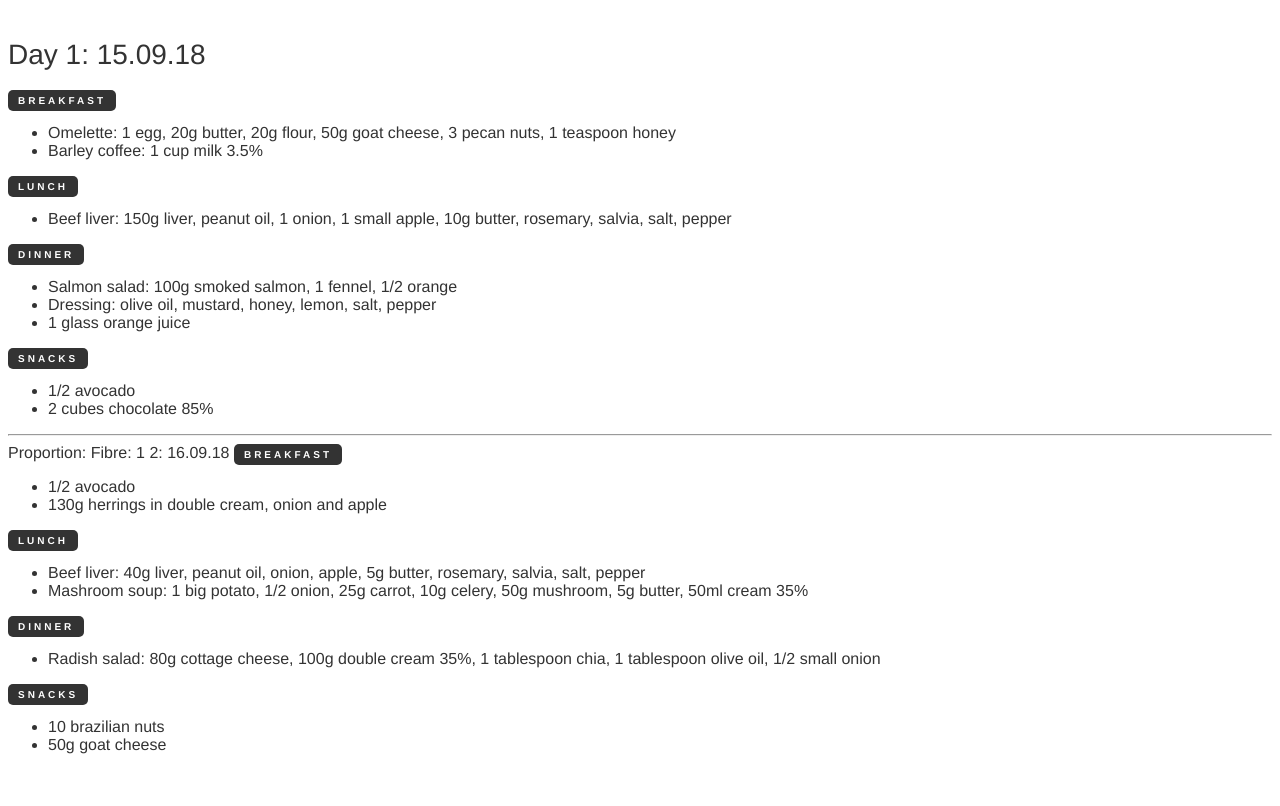
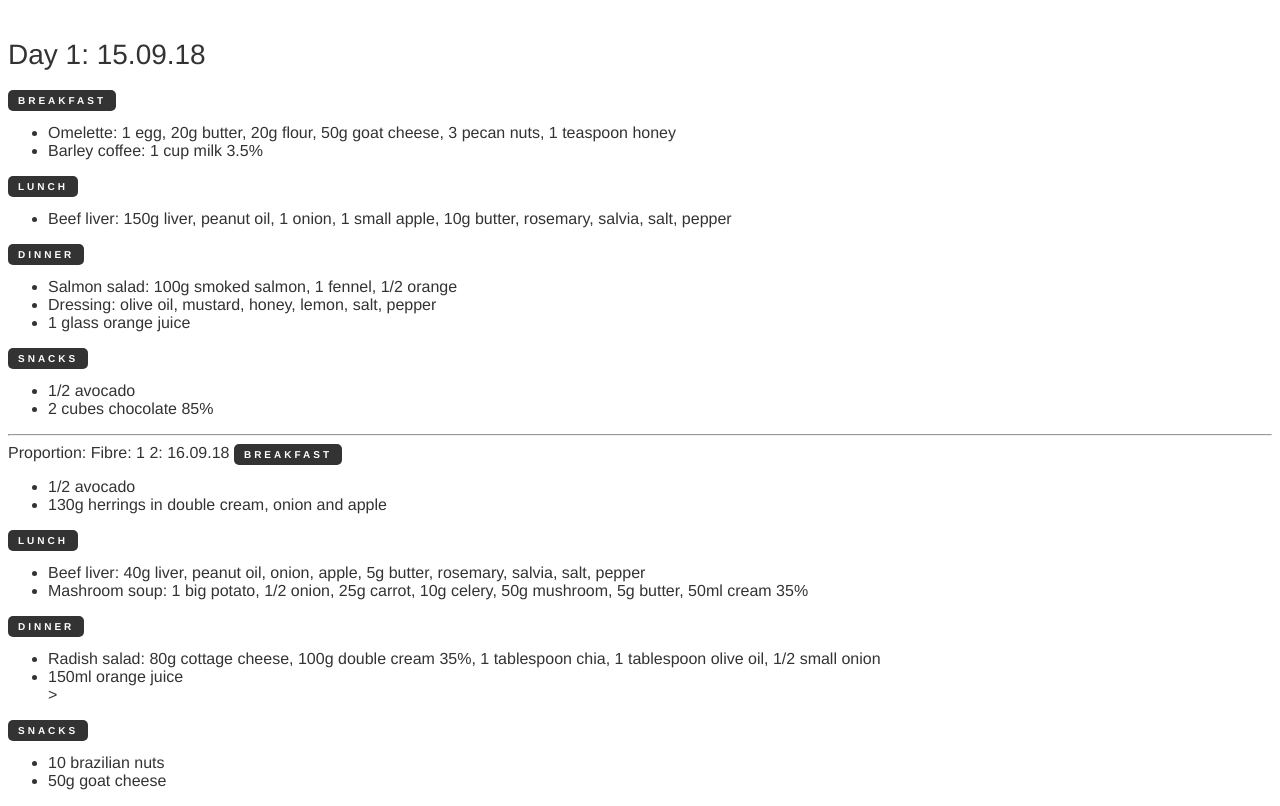
Before and after one commit to annaronco/heathy-style, a plain HTML site: page index.html in a window 1280 px wide. Drawn offline with Linux system fonts and the light colour scheme.

Commit message:
Modify dnner

```diff
--- a/index.html
+++ b/index.html
@@ -52,6 +52,7 @@
     <h2>Dinner</h2>
         <ul>
             <li>Radish salad: 80g cottage cheese, 100g double cream 35%, 1 tablespoon chia, 1 tablespoon olive oil, 1/2 small onion</li>
+            <li>150ml orange juice</li>>
         </ul>
 
     <h2>Snacks</h2>
```
